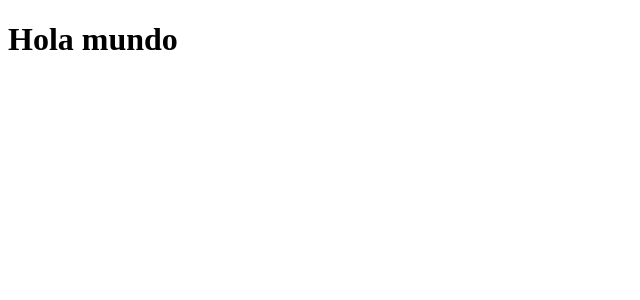
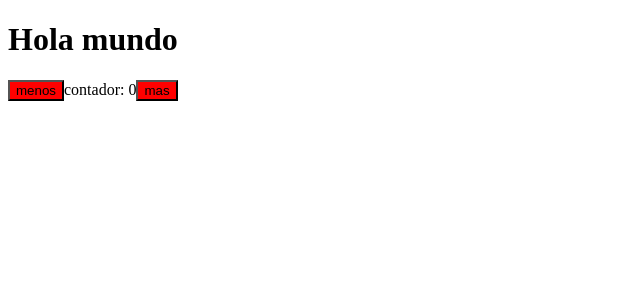
Before and after one commit to platzi/vue-mystery-counter, a Vue app: page / in a window 1280 px wide. Shown: the top 300 px of the page, without its empty margins (0-640 px from the left). Built offline with nearby package versions, Linux system fonts and the light colour scheme.

Commit message:
feat: sfc vue

```diff
--- a/src/App.vue
+++ b/src/App.vue
@@ -1,7 +1,10 @@
-<script setup></script>
+<script setup>
+import GameCounter from '@/components/GameCounter.vue'
+</script>
 
 <template>
   <h1>Hola mundo</h1>
+  <GameCounter />
 </template>
 
 <style scoped></style>
--- /dev/null
+++ b/src/components/GameCounter.vue
@@ -0,0 +1,15 @@
+<script setup>
+console.log('Componente de juego')
+</script>
+
+<template>
+  <button>menos</button>
+  <span>contador: 0</span>
+  <button>mas</button>
+</template>
+
+<style>
+button {
+  background: red;
+}
+</style>
```
